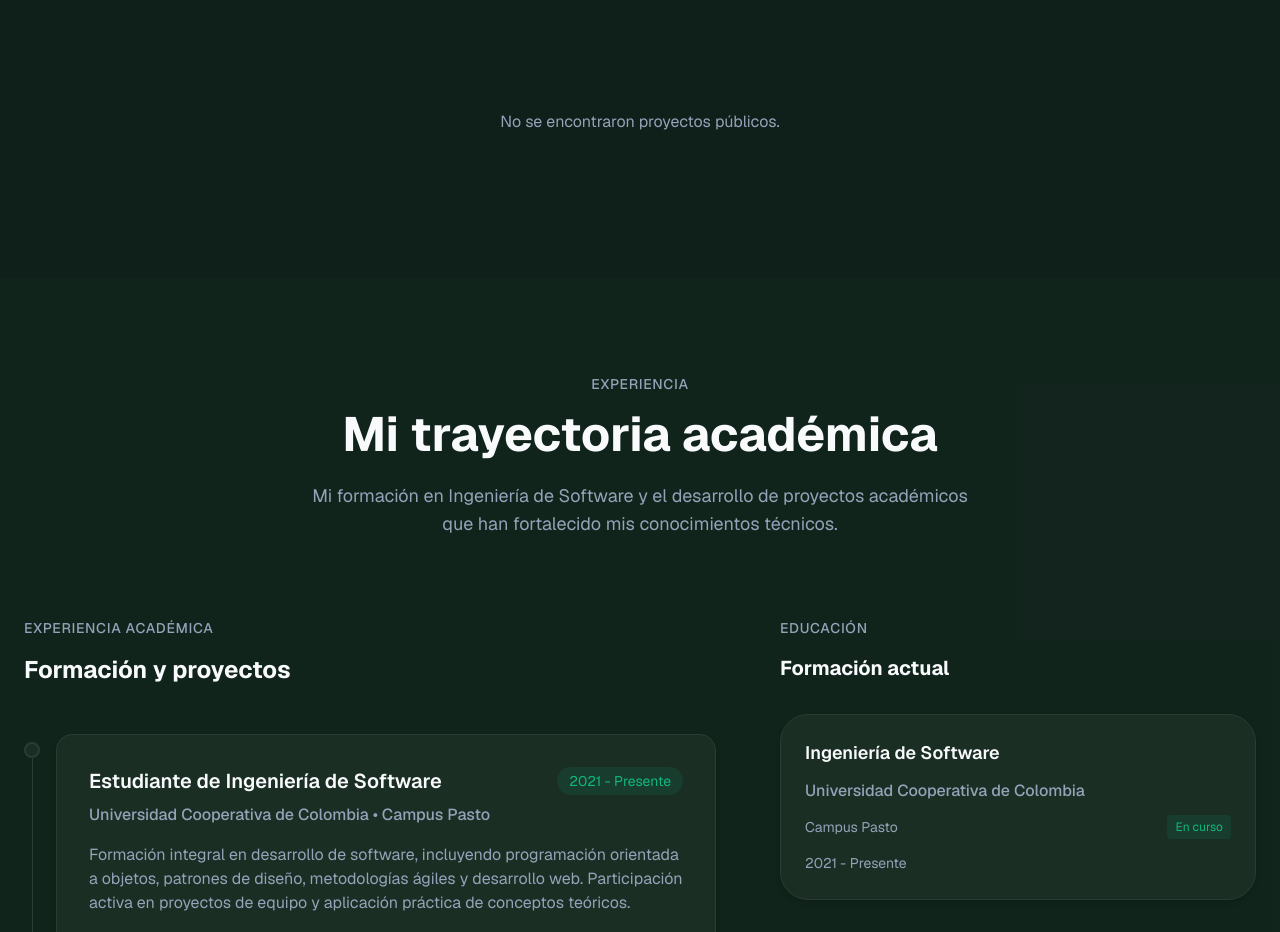
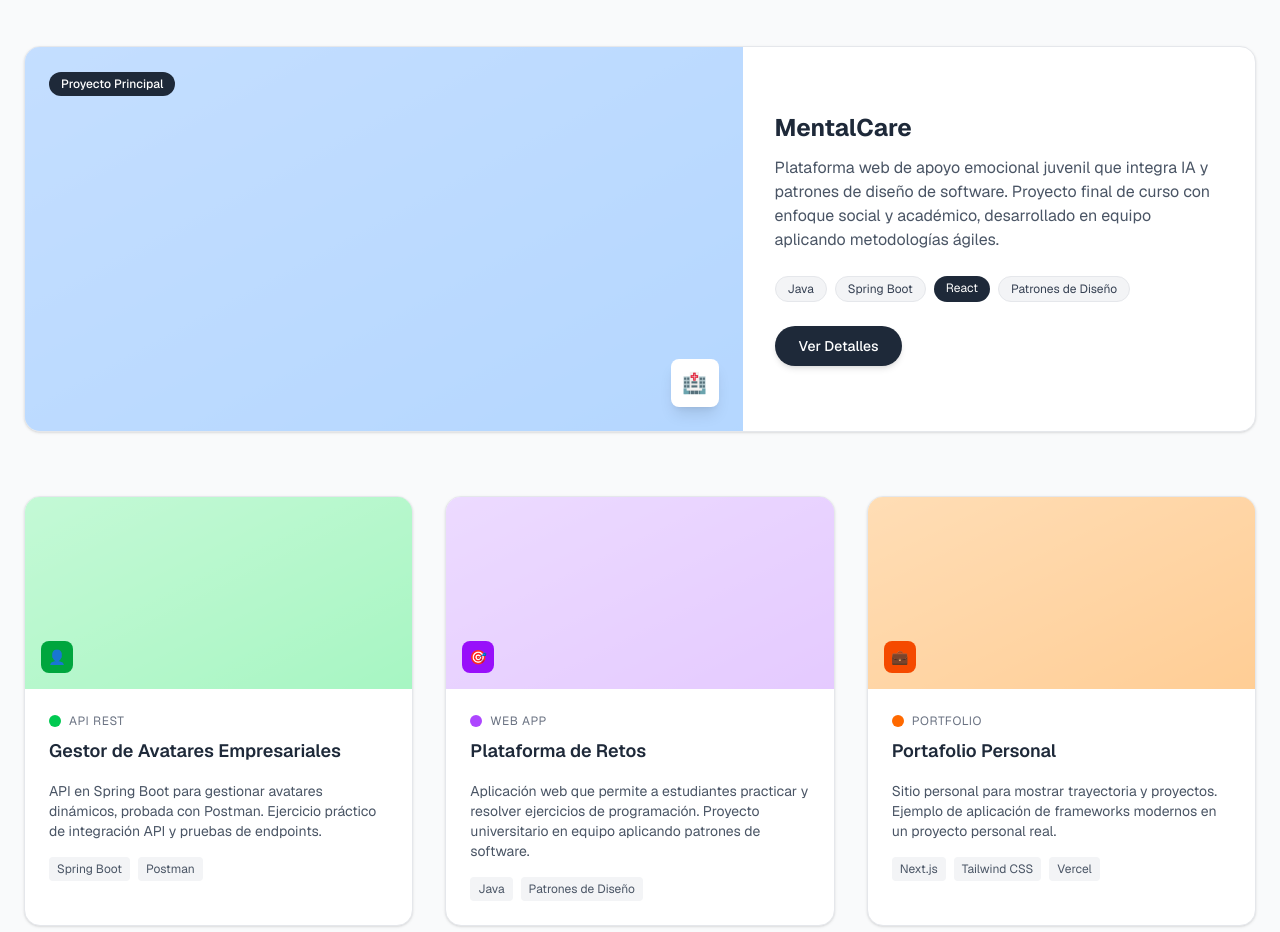
Before and after one commit to nicolaswagimin/nicolaswagimin_repo, a Next.js app: page / in a window 1280 px wide. Shown: the part 3680-4612 px from the top of the page. Built offline with nearby package versions, Linux system fonts and the light colour scheme; no server answers.

Commit message:
refactor: actualizar componentes para usar nueva arquitectura
- Refactorizar componentes para usar hooks y utilidades
- Actualizar imports para usar nueva estructura
- Mejorar separación de lógica de presentación
- Actualizar middleware para usar constantes

```diff
--- a/src/app/layout.tsx
+++ b/src/app/layout.tsx
@@ -3,6 +3,8 @@ import { Geist, Geist_Mono } from "next/font/google";
 import "./globals.css";
 import { LanguageProvider } from "@/contexts/LanguageContext";
 import { ThemeProvider } from "@/contexts/ThemeContext";
+import { ErrorBoundary } from "@/components/ErrorBoundary";
+import { APP_CONFIG } from "@/config";
 
 const geistSans = Geist({
   variable: "--font-geist-sans",
@@ -29,11 +31,13 @@ export default function RootLayout({
       <body
         className={`${geistSans.variable} ${geistMono.variable} antialiased`}
       >
-        <ThemeProvider defaultTheme="dark">
-          <LanguageProvider>
-            {children}
-          </LanguageProvider>
-        </ThemeProvider>
+        <ErrorBoundary>
+          <ThemeProvider defaultTheme={APP_CONFIG.defaultTheme}>
+            <LanguageProvider defaultLocale={APP_CONFIG.defaultLocale}>
+              {children}
+            </LanguageProvider>
+          </ThemeProvider>
+        </ErrorBoundary>
       </body>
     </html>
   );
--- a/src/components/Header.tsx
+++ b/src/components/Header.tsx
@@ -5,17 +5,16 @@ import { Button } from "./ui/button";
 import { LanguageToggle } from "./LanguageToggle";
 import { ThemeToggle } from "./ThemeToggle";
 import { useLanguage } from "@/contexts/LanguageContext";
+import { useScroll } from "@/hooks/useScroll";
 
 export function Header() {
   const { dictionary } = useLanguage();
+  const { scroll } = useScroll();
   const [isMobileMenuOpen, setIsMobileMenuOpen] = useState(false);
 
-  const scrollToSection = (sectionId: string) => {
-    const element = document.getElementById(sectionId);
-    if (element) {
-      element.scrollIntoView({ behavior: 'smooth' });
-      setIsMobileMenuOpen(false);
-    }
+  const handleScrollToSection = (sectionId: string) => {
+    scroll(sectionId);
+    setIsMobileMenuOpen(false);
   };
 
   return (
@@ -42,25 +41,25 @@ export function Header() {
           {/* Navigation Menu - Desktop */}
           <div className="hidden md:flex items-center space-x-4">
             <button
-              onClick={() => scrollToSection('about')}
+              onClick={() => handleScrollToSection('about')}
               className="text-muted-foreground hover:text-foreground transition-colors"
             >
               {dictionary.header.nav.home}
             </button>
             <button
-              onClick={() => scrollToSection('projects')}
+              onClick={() => handleScrollToSection('projects')}
               className="text-muted-foreground hover:text-foreground transition-colors"
             >
               {dictionary.header.nav.projects}
             </button>
             <button
-              onClick={() => scrollToSection('skills')}
+              onClick={() => handleScrollToSection('skills')}
               className="text-muted-foreground hover:text-foreground transition-colors"
             >
               {dictionary.header.nav.skills}
             </button>
             <button
-              onClick={() => scrollToSection('experience')}
+              onClick={() => handleScrollToSection('experience')}
               className="text-muted-foreground hover:text-foreground transition-colors"
             >
               {dictionary.header.nav.experience}
@@ -70,7 +69,7 @@ export function Header() {
             <ThemeToggle />
 
             <Button
-              onClick={() => scrollToSection('contact')}
+              onClick={() => handleScrollToSection('contact')}
               className="px-6 h-9"
             >
               {dictionary.header.nav.contact}
@@ -102,25 +101,25 @@ export function Header() {
           <div className="md:hidden mt-4 pb-4 border-t border-border">
             <div className="flex flex-col space-y-4 pt-4">
               <button
-                onClick={() => scrollToSection('about')}
+                onClick={() => handleScrollToSection('about')}
                 className="text-left text-muted-foreground hover:text-foreground transition-colors py-2"
               >
                 {dictionary.header.nav.home}
               </button>
               <button
-                onClick={() => scrollToSection('projects')}
+                onClick={() => handleScrollToSection('projects')}
                 className="text-left text-muted-foreground hover:text-foreground transition-colors py-2"
               >
                 {dictionary.header.nav.projects}
               </button>
               <button
-                onClick={() => scrollToSection('skills')}
+                onClick={() => handleScrollToSection('skills')}
                 className="text-left text-muted-foreground hover:text-foreground transition-colors py-2"
               >
                 {dictionary.header.nav.skills}
               </button>
               <button
-                onClick={() => scrollToSection('experience')}
+                onClick={() => handleScrollToSection('experience')}
                 className="text-left text-muted-foreground hover:text-foreground transition-colors py-2"
               >
                 {dictionary.header.nav.experience}
@@ -128,7 +127,7 @@ export function Header() {
               <div className="flex items-center gap-4 pt-2">
                 <LanguageToggle />
                 <Button
-                  onClick={() => scrollToSection('contact')}
+                  onClick={() => handleScrollToSection('contact')}
                   className="px-6 h-9"
                 >
                   {dictionary.header.nav.contact}
--- a/src/components/ProjectsSection.tsx
+++ b/src/components/ProjectsSection.tsx
@@ -1,53 +1,29 @@
 'use client';
 
-import { useState, useEffect } from 'react';
 import { Button } from "./ui/button";
 import { useLanguage } from "@/contexts/LanguageContext";
-import { fetchGitHubRepos, type GitHubRepo } from "@/lib/github";
-import AnimatedListProjects from "./AnimatedListProjects";
+import { useScroll } from "@/hooks/useScroll";
+import { APP_CONFIG } from "@/config";
 
 export function ProjectsSection() {
   const { dictionary } = useLanguage();
-  const [repos, setRepos] = useState<GitHubRepo[]>([]);
-  const [loading, setLoading] = useState(true);
-  const [error, setError] = useState<string | null>(null);
-
-  useEffect(() => {
-    async function loadRepos() {
-      try {
-        setLoading(true);
-        const githubRepos = await fetchGitHubRepos('nicolaswagimin');
-        setRepos(githubRepos);
-        setError(null);
-      } catch (err) {
-        setError('No se pudieron cargar los proyectos');
-        console.error(err);
-      } finally {
-        setLoading(false);
-      }
-    }
-    loadRepos();
-  }, []);
+  const { scroll } = useScroll();
 
   const openGitHub = () => {
-    window.open('https://github.com/nicolaswagimin', '_blank');
+    window.open(`https://github.com/${APP_CONFIG.githubUsername}`, '_blank');
   };
 
   return (
-    <section className="py-24 bg-background" id="projects">
+    <section className="py-24 bg-gray-50" id="projects">
       <div className="container mx-auto px-6">
         <div className="max-w-7xl mx-auto">
           {/* Section Header */}
           <div className="grid lg:grid-cols-12 gap-12 mb-16">
             <div className="lg:col-span-6">
               <div className="space-y-4">
-                <p className="text-muted-foreground uppercase tracking-wider text-sm font-medium">
-                  {dictionary.projects.sectionTitle}
-                </p>
-                <h2 className="text-4xl lg:text-5xl font-bold text-foreground">
-                  {dictionary.projects.title}
-                </h2>
-                <p className="text-muted-foreground max-w-md text-lg">
+                <p className="text-gray-500 uppercase tracking-wider">{dictionary.projects.sectionTitle}</p>
+                <h2 className="text-4xl font-bold text-gray-800">{dictionary.projects.title}</h2>
+                <p className="text-gray-600 max-w-md">
                   {dictionary.projects.description}
                 </p>
               </div>
@@ -56,51 +32,155 @@ export function ProjectsSection() {
               <Button
                 onClick={openGitHub}
                 variant="outline"
-                className="px-6 h-12"
+                className="border-gray-400 text-gray-700 px-6 h-12 rounded-full"
               >
                 {dictionary.projects.viewGitHub}
               </Button>
             </div>
           </div>
 
-          {/* Loading State */}
-          {loading && (
-            <div className="text-center py-12">
-              <div className="inline-block animate-spin rounded-full h-8 w-8 border-b-2 border-primary"></div>
-              <p className="text-muted-foreground mt-4">Cargando proyectos...</p>
+          {/* Featured Project */}
+          <div className="mb-16">
+            <div className="bg-white rounded-2xl shadow-sm border border-gray-200 overflow-hidden">
+              <div className="grid lg:grid-cols-12">
+                <div className="lg:col-span-7">
+                  <div className="h-96 bg-gradient-to-br from-blue-100 to-blue-300 relative">
+                    <div className="absolute inset-0 bg-blue-200 opacity-80"></div>
+                    <div className="absolute top-6 left-6">
+                      <span className="px-3 py-1 bg-gray-800 rounded-full text-white text-xs font-medium">
+                        {dictionary.projects.featured.badge}
+                      </span>
+                    </div>
+                    <div className="absolute bottom-6 right-6">
+                      <div className="w-12 h-12 bg-white rounded-lg flex items-center justify-center shadow-lg">
+                        <span className="text-blue-600 text-xl">🏥</span>
+                      </div>
+                    </div>
+                  </div>
+                </div>
+                <div className="lg:col-span-5 p-8 flex flex-col justify-center">
+                  <div className="space-y-6">
+                    <div className="space-y-3">
+                      <h3 className="text-2xl font-bold text-gray-800">{dictionary.projects.featured.title}</h3>
+                      <p className="text-gray-600">
+                        {dictionary.projects.featured.description}
+                      </p>
+                    </div>
+
+                    <div className="flex flex-wrap gap-2">
+                      <span className="px-3 py-1 bg-gray-100 rounded-full border border-gray-200 text-xs text-gray-700">
+                        Java
+                      </span>
+                      <span className="px-3 py-1 bg-gray-100 rounded-full border border-gray-200 text-xs text-gray-700">
+                        Spring Boot
+                      </span>
+                      <span className="px-3 py-1 bg-gray-800 rounded-full text-xs text-white">
+                        React
+                      </span>
+                      <span className="px-3 py-1 bg-gray-100 rounded-full border border-gray-200 text-xs text-gray-700">
+                        Patrones de Diseño
+                      </span>
+                    </div>
+
+                    <Button
+                      onClick={() => scroll('contact')}
+                      className="bg-gray-800 hover:bg-gray-700 text-white px-6 h-10 rounded-full w-fit"
+                    >
+                      {dictionary.projects.featured.viewDetails}
+                    </Button>
+                  </div>
+                </div>
+              </div>
             </div>
-          )}
+          </div>
 
-          {/* Error State */}
-          {error && !loading && (
-            <div className="text-center py-12">
-              <p className="text-muted-foreground">{error}</p>
-              <Button onClick={() => window.location.reload()} className="mt-4">
-                Reintentar
-              </Button>
+          {/* Projects Grid */}
+          <div className="grid md:grid-cols-2 lg:grid-cols-3 gap-8">
+            {/* Project 1 */}
+            <div className="bg-white rounded-2xl shadow-sm border border-gray-200 overflow-hidden hover:shadow-md transition-shadow">
+              <div className="h-48 bg-gradient-to-br from-green-100 to-green-300 relative">
+                <div className="absolute inset-0 bg-green-200 opacity-70"></div>
+                <div className="absolute bottom-4 left-4">
+                  <div className="w-8 h-8 bg-green-600 rounded-lg flex items-center justify-center">
+                    <span className="text-white text-sm">👤</span>
+                  </div>
+                </div>
+              </div>
+              <div className="p-6 space-y-4">
+                <div className="space-y-2">
+                  <div className="flex items-center space-x-2">
+                    <div className="w-3 h-3 bg-green-500 rounded-full"></div>
+                    <span className="text-xs text-gray-500 uppercase tracking-wider">{dictionary.projects.project1.type}</span>
+                  </div>
+                  <h4 className="text-lg font-semibold text-gray-800">{dictionary.projects.project1.title}</h4>
+                </div>
+                <p className="text-gray-600 text-sm">
+                  {dictionary.projects.project1.description}
+                </p>
+                <div className="flex space-x-2">
+                  <span className="px-2 py-1 bg-gray-100 rounded text-xs text-gray-600">Spring Boot</span>
+                  <span className="px-2 py-1 bg-gray-100 rounded text-xs text-gray-600">Postman</span>
+                </div>
+              </div>
             </div>
-          )}
 
-          {/* Projects List */}
-          {!loading && !error && repos.length > 0 && (
-            <AnimatedListProjects
-              projects={repos}
-              onProjectSelect={(project) => {
-                window.open(project.html_url, '_blank');
-              }}
-              showGradients={true}
-              displayScrollbar={true}
-              className="mx-auto"
-              itemClassName="text-center"
-            />
-          )}
+            {/* Project 2 */}
+            <div className="bg-white rounded-2xl shadow-sm border border-gray-200 overflow-hidden hover:shadow-md transition-shadow">
+              <div className="h-48 bg-gradient-to-br from-purple-100 to-purple-300 relative">
+                <div className="absolute inset-0 bg-purple-200 opacity-70"></div>
+                <div className="absolute bottom-4 left-4">
+                  <div className="w-8 h-8 bg-purple-600 rounded-lg flex items-center justify-center">
+                    <span className="text-white text-sm">🎯</span>
+                  </div>
+                </div>
+              </div>
+              <div className="p-6 space-y-4">
+                <div className="space-y-2">
+                  <div className="flex items-center space-x-2">
+                    <div className="w-3 h-3 bg-purple-500 rounded-full"></div>
+                    <span className="text-xs text-gray-500 uppercase tracking-wider">{dictionary.projects.project2.type}</span>
+                  </div>
+                  <h4 className="text-lg font-semibold text-gray-800">{dictionary.projects.project2.title}</h4>
+                </div>
+                <p className="text-gray-600 text-sm">
+                  {dictionary.projects.project2.description}
+                </p>
+                <div className="flex space-x-2">
+                  <span className="px-2 py-1 bg-gray-100 rounded text-xs text-gray-600">Java</span>
+                  <span className="px-2 py-1 bg-gray-100 rounded text-xs text-gray-600">Patrones de Diseño</span>
+                </div>
+              </div>
+            </div>
 
-          {/* Empty State */}
-          {!loading && !error && repos.length === 0 && (
-            <div className="text-center py-12">
-              <p className="text-muted-foreground">No se encontraron proyectos públicos.</p>
+            {/* Project 3 */}
+            <div className="bg-white rounded-2xl shadow-sm border border-gray-200 overflow-hidden hover:shadow-md transition-shadow">
+              <div className="h-48 bg-gradient-to-br from-orange-100 to-orange-300 relative">
+                <div className="absolute inset-0 bg-orange-200 opacity-70"></div>
+                <div className="absolute bottom-4 left-4">
+                  <div className="w-8 h-8 bg-orange-600 rounded-lg flex items-center justify-center">
+                    <span className="text-white text-sm">💼</span>
+                  </div>
+                </div>
+              </div>
+              <div className="p-6 space-y-4">
+                <div className="space-y-2">
+                  <div className="flex items-center space-x-2">
+                    <div className="w-3 h-3 bg-orange-500 rounded-full"></div>
+                    <span className="text-xs text-gray-500 uppercase tracking-wider">{dictionary.projects.project3.type}</span>
+                  </div>
+                  <h4 className="text-lg font-semibold text-gray-800">{dictionary.projects.project3.title}</h4>
+                </div>
+                <p className="text-gray-600 text-sm">
+                  {dictionary.projects.project3.description}
+                </p>
+                <div className="flex space-x-2">
+                  <span className="px-2 py-1 bg-gray-100 rounded text-xs text-gray-600">Next.js</span>
+                  <span className="px-2 py-1 bg-gray-100 rounded text-xs text-gray-600">Tailwind CSS</span>
+                  <span className="px-2 py-1 bg-gray-100 rounded text-xs text-gray-600">Vercel</span>
+                </div>
+              </div>
             </div>
-          )}
+          </div>
         </div>
       </div>
     </section>
--- a/src/lib/github.ts
+++ b/src/lib/github.ts
@@ -1,92 +1,3 @@
-// GitHub API types
-export interface GitHubRepo {
-  id: number;
-  name: string;
-  full_name: string;
-  description: string | null;
-  html_url: string;
-  language: string | null;
-  stargazers_count: number;
-  forks_count: number;
-  updated_at: string;
-  topics: string[];
-  homepage: string | null;
-  default_branch: string;
-}
-
-// Fetch GitHub repositories
-export async function fetchGitHubRepos(username: string): Promise<GitHubRepo[]> {
-  try {
-    const response = await fetch(
-      `https://api.github.com/users/${username}/repos?sort=updated&per_page=100`,
-      {
-        headers: {
-          'Accept': 'application/vnd.github.v3+json',
-        },
-        next: { revalidate: 3600 } // Revalidate every hour
-      }
-    );
-
-    if (!response.ok) {
-      throw new Error('Failed to fetch repositories');
-    }
-
-    const repos = await response.json() as Array<{
-      id: number;
-      name: string;
-      full_name: string;
-      description: string | null;
-      html_url: string;
-      language: string | null;
-      stargazers_count: number;
-      forks_count: number;
-      updated_at: string;
-      topics: string[];
-      homepage: string | null;
-      default_branch: string;
-      fork: boolean;
-      visibility: string;
-    }>;
-
-    // Filter out forks and return only public repos
-    return repos
-      .filter((repo) => !repo.fork && repo.visibility === 'public')
-      .map((repo) => ({
-        id: repo.id,
-        name: repo.name,
-        full_name: repo.full_name,
-        description: repo.description,
-        html_url: repo.html_url,
-        language: repo.language,
-        stargazers_count: repo.stargazers_count,
-        forks_count: repo.forks_count,
-        updated_at: repo.updated_at,
-        topics: repo.topics || [],
-        homepage: repo.homepage,
-        default_branch: repo.default_branch,
-      }));
-  } catch (error) {
-    console.error('Error fetching GitHub repos:', error);
-    return [];
-  }
-}
-
-// Get language color (common GitHub language colors)
-export function getLanguageColor(language: string | null): string {
-  if (!language) return '#64748b';
-
-  const colors: Record<string, string> = {
-    'JavaScript': '#f7df1e',
-    'TypeScript': '#3178c6',
-    'Python': '#3776ab',
-    'Java': '#ed8b00',
-    'HTML': '#e34c26',
-    'CSS': '#563d7c',
-    'React': '#61dafb',
-    'Next.js': '#000000',
-    'Django': '#092e20',
-    'Spring': '#6db33f',
-  };
-
-  return colors[language] || '#64748b';
-}
+// Re-export types and functions from the service layer for backwards compatibility
+export type { GitHubRepo } from '@/types/github';
+export { fetchGitHubRepos, getLanguageColor } from '@/services/github.service';
--- a/src/middleware.ts
+++ b/src/middleware.ts
@@ -1,18 +1,19 @@
 import { NextResponse } from 'next/server';
 import type { NextRequest } from 'next/server';
+import { ROUTES } from '@/constants';
 
 export function middleware(request: NextRequest) {
   // Verificar si ya visitó la página de entrada
   const hasVisited = request.cookies.get('hasVisitedPortfolio');
 
   // Si está en la página de entrada, permitir acceso
-  if (request.nextUrl.pathname === '/entrada') {
+  if (request.nextUrl.pathname === ROUTES.ENTRADA) {
     return NextResponse.next();
   }
 
   // Si no ha visitado, redirigir a entrada
   if (!hasVisited) {
-    return NextResponse.redirect(new URL('/entrada', request.url));
+    return NextResponse.redirect(new URL(ROUTES.ENTRADA, request.url));
   }
 
   // Si ya visitó, permitir acceso normal
```
Also changed, not shown: src/app/entrada/page.tsx (+7 -5 lines), src/components/AnimatedListProjects.tsx (+11 -26 lines).
